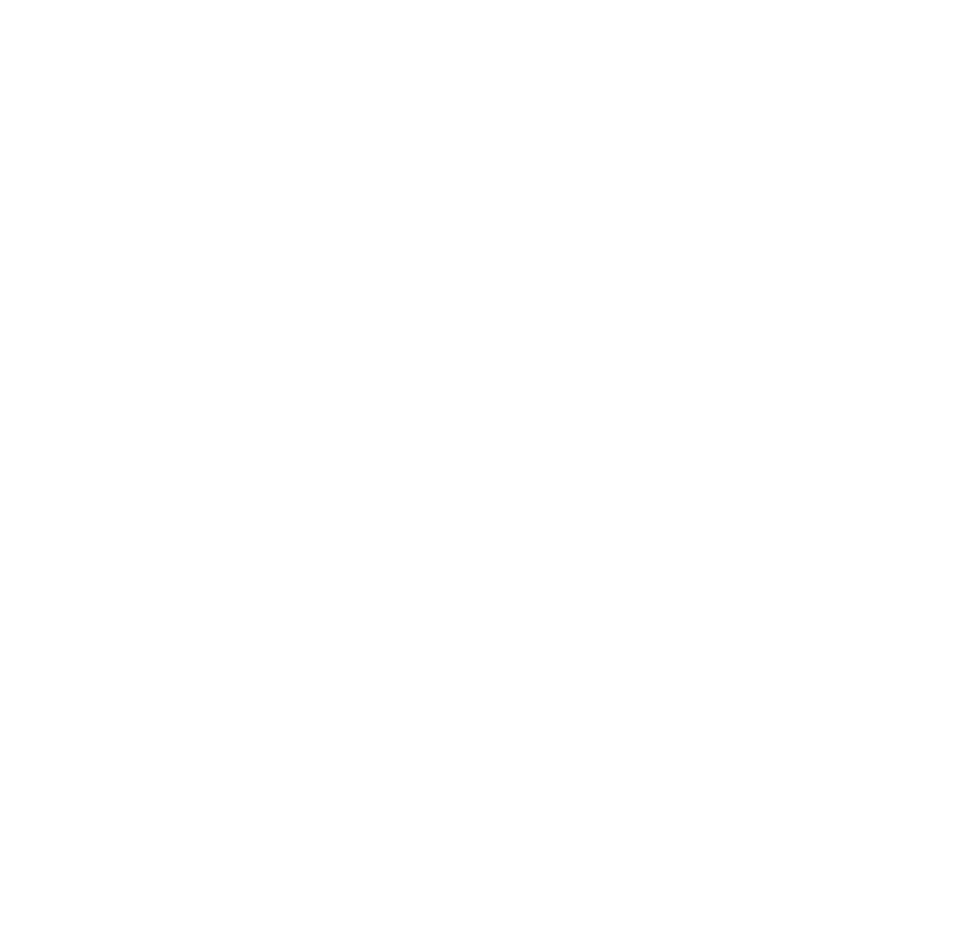
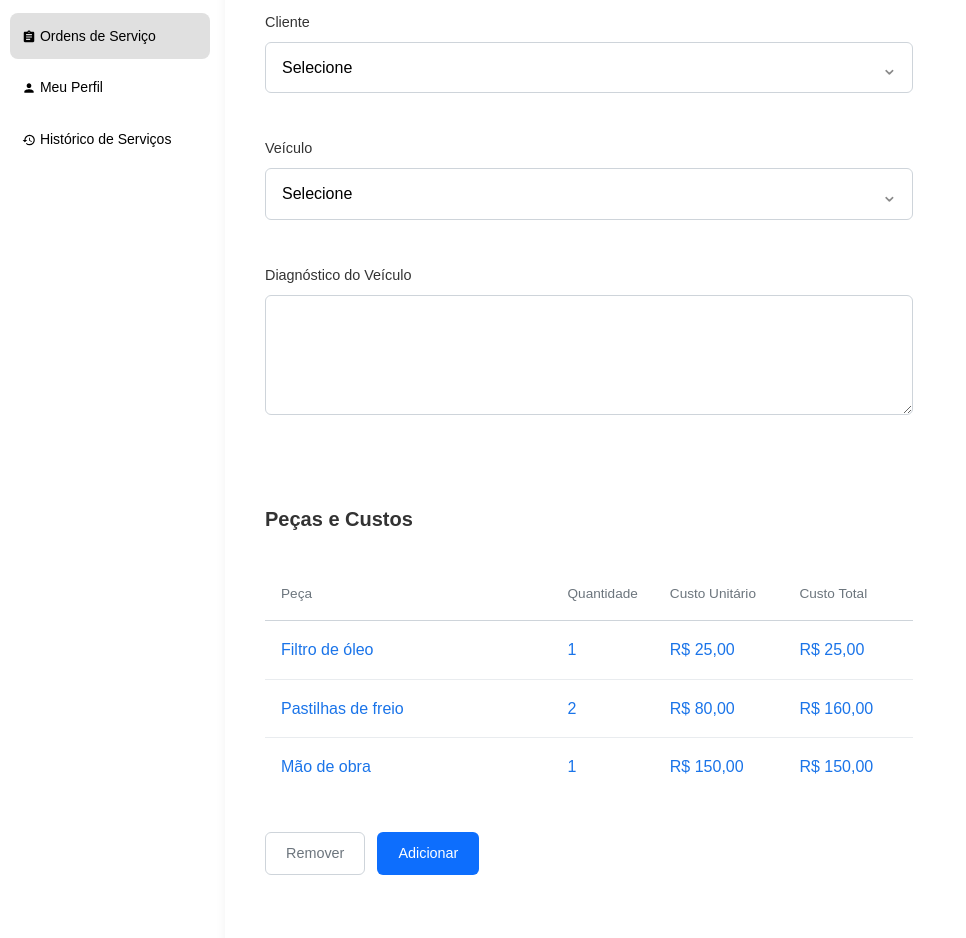
Before and after one commit to FernandaCVNunes/pjAutomaster, a React (Create React App) app: page /servico in a window 1280 px wide. Before the commit this address had no page. Shown: the part 100-1038 px from the top of the page, without its empty margins (0-966 px from the left). Before the commit the page ends 800 px from the top, so only its background shows below. Built offline with nearby package versions, Linux system fonts and the light colour scheme.

Commit message:
Tela 'Ordens de serviço'

```diff
--- a/src/AppRoutes.jsx
+++ b/src/AppRoutes.jsx
@@ -5,6 +5,8 @@
 import MeuPerfil from "./pages/MeuPerfil";
 import Historico from "./pages/Historico";
 import Agenda from "./pages/Agenda";
+import Servico from "./pages/Servico";
+
 
 export default function AppRoutes() {
     return(
@@ -18,6 +20,7 @@
                 <Route path="/perfil" element={<MeuPerfil/>}/>
                 <Route path="/history" element={<Historico/>}/>
                 <Route path="/agenda" element={<Agenda/>}/>
+                <Route path="/servico" element={<Servico />} />
                 {/*Rotas para as paginas do deshboard*/}
             </Route>
         </Routes>
--- a/src/components/dashboard/sidebar.jsx
+++ b/src/components/dashboard/sidebar.jsx
@@ -20,7 +20,7 @@
           </NavLink>
         </li>
         <li>
-          <NavLink to="/" className={({ isActive }) => isActive ? "active" : ""}>
+          <NavLink to="/servico" className={({ isActive }) => isActive ? "active" : ""}>
             <MdAssignment /> Ordens de Serviço
           </NavLink>
         </li>
--- /dev/null
+++ b/src/css/Servico.css
@@ -0,0 +1,162 @@
+/* --- Global Styles & Resets --- */
+:root {
+    --primary-blue: #0d6efd;
+    --light-gray: #f8f9fa;
+    --border-color: #ced4da;
+    --text-color: #212529;
+    --text-muted: #6c757d;
+    --white: #ffffff;
+}
+
+/* Apply a global font and background for the app */
+/* You might place this in a more global file like index.css */
+
+
+/* --- Main Container --- */
+.service-order-form {
+    background-color: var(--white);
+    padding: 2.5rem;
+    border-radius: 8px;
+    box-shadow: 0 4px 12px rgba(0, 0, 0, 0.05);
+    width: 100%;
+    max-width: 800px;
+}
+
+.service-order-form h1 {
+    font-size: 1.75rem;
+    margin-top: 0;
+    margin-bottom: 2rem;
+}
+
+.service-order-form h2 {
+    font-size: 1.25rem;
+    margin-top: 2.5rem;
+    margin-bottom: 1rem;
+    font-weight: 600;
+}
+
+/* --- Form Elements --- */
+.form-group {
+    margin-bottom: 1.5rem;
+}
+
+.service-order-form label {
+    display: block;
+    margin-bottom: 0.5rem;
+    font-weight: 500;
+    font-size: 0.9rem;
+}
+
+/* Custom Select Wrapper */
+.select-wrapper {
+    position: relative;
+}
+
+.select-wrapper::after {
+    content: '⌃';
+    font-size: 1.25rem;
+    position: absolute;
+    right: 15px;
+    top: 50%;
+    transform: translateY(-50%) rotate(180deg);
+    pointer-events: none;
+    color: #888;
+}
+
+.service-order-form select,
+.service-order-form textarea {
+    width: 100%;
+    padding: 0.75rem 1rem;
+    border: 1px solid var(--border-color);
+    border-radius: 6px;
+    background-color: var(--white);
+    font-size: 1rem;
+    box-sizing: border-box; /* Ensures padding doesn't affect width */
+    appearance: none; /* Removes default browser arrow */
+    -webkit-appearance: none;
+    -moz-appearance: none;
+}
+
+.service-order-form textarea {
+    min-height: 120px;
+    resize: vertical;
+}
+
+.service-order-form select:focus,
+.service-order-form textarea:focus {
+    outline: none;
+    border-color: var(--primary-blue);
+    box-shadow: 0 0 0 2px rgba(13, 110, 253, 0.25);
+}
+
+/* --- Parts & Costs Table --- */
+.costs-table {
+    width: 100%;
+    border-collapse: collapse;
+    margin-bottom: 1rem;
+}
+
+.costs-table th,
+.costs-table td {
+    text-align: left;
+    padding: 1rem;
+}
+
+.costs-table thead th {
+    font-weight: 500;
+    color: var(--text-muted);
+    font-size: 0.85rem;
+    border-bottom: 1px solid var(--border-color);
+}
+
+.costs-table tbody tr {
+   border-bottom: 1px solid #e9ecef;
+}
+
+.costs-table tbody tr:last-child {
+    border-bottom: none;
+}
+
+.costs-table .col-quantity { width: 15%; }
+.costs-table .col-unit-cost { width: 20%; }
+.costs-table .col-total-cost { width: 20%; }
+
+/* --- Buttons --- */
+.button-group {
+    display: flex;
+    gap: 0.75rem;
+}
+
+.btn {
+    padding: 0.6rem 1.25rem;
+    border: 1px solid transparent;
+    border-radius: 6px;
+    font-size: 0.9rem;
+    font-weight: 500;
+    cursor: pointer;
+    transition: all 0.2s ease-in-out;
+}
+
+.btn-primary {
+    background-color: var(--primary-blue);
+    color: var(--white);
+}
+.btn-primary:hover {
+    opacity: 0.9;
+}
+
+.btn-secondary {
+    background-color: var(--white);
+    color: var(--text-muted);
+    border-color: var(--border-color);
+}
+.btn-secondary:hover {
+    background-color: var(--light-gray);
+    border-color: #adb5bd;
+}
+
+/* --- Form Footer --- */
+.form-footer {
+    margin-top: 2.5rem;
+    text-align: right; /* Aligns button to the right */
+}
--- /dev/null
+++ b/src/pages/Servico.jsx
@@ -0,0 +1,99 @@
+import React from 'react';
+import '../css/Servico.css';
+
+const Servico = () => {
+  return (
+    <div className="service-order-form">
+            <h1>Criar e Editar Ordem de Serviço</h1>
+
+            <form>
+                {/* Client & Vehicle Section */}
+                <div className="form-group">
+                    <label htmlFor="client">Cliente</label>
+                    <div className="select-wrapper">
+                        <select id="client">
+                            <option selected disabled>Selecione</option>
+                            <option value="1">Cliente A</option>
+                            <option value="2">Cliente B</option>
+                        </select>
+                    </div>
+                </div>
+
+                <div className="form-group">
+                    <label htmlFor="vehicle">Veículo</label>
+                    <div className="select-wrapper">
+                        <select id="vehicle">
+                            <option selected disabled>Selecione</option>
+                            <option value="1">Veículo X</option>
+                            <option value="2">Veículo Y</option>
+                        </select>
+                    </div>
+                </div>
+
+                <div className="form-group">
+                    <label htmlFor="diagnosis">Diagnóstico do Veículo</label>
+                    <textarea id="diagnosis"></textarea>
+                </div>
+
+                {/* Parts & Costs Section */}
+                <h2>Peças e Custos</h2>
+
+                <table className="costs-table">
+                    <thead>
+                        <tr>
+                            <th>Peça</th>
+                            <th className="col-quantity">Quantidade</th>
+                            <th className="col-unit-cost">Custo Unitário</th>
+                            <th className="col-total-cost">Custo Total</th>
+                        </tr>
+                    </thead>
+                    <tbody>
+                        <tr>
+                            <td>Filtro de óleo</td>
+                            <td>1</td>
+                            <td>R$ 25,00</td>
+                            <td>R$ 25,00</td>
+                        </tr>
+                        <tr>
+                            <td>Pastilhas de freio</td>
+                            <td>2</td>
+                            <td>R$ 80,00</td>
+                            <td>R$ 160,00</td>
+                        </tr>
+                        <tr>
+                            <td>Mão de obra</td>
+                            <td>1</td>
+                            <td>R$ 150,00</td>
+                            <td>R$ 150,00</td>
+                        </tr>
+                    </tbody>
+                </table>
+
+                <div className="button-group">
+                    <button type="button" className="btn btn-secondary">Remover</button>
+                    <button type="button" className="btn btn-primary">Adicionar</button>
+                </div>
+
+                {/* Status Section */}
+                <div className="form-group" style={{ marginTop: '2.5rem' }}>
+                    <label htmlFor="status">Status da OS</label>
+                     <div className="select-wrapper">
+                        <select id="status">
+                            <option selected disabled>Selecione o status</option>
+                            <option value="1">Aguardando Aprovação</option>
+                            <option value="2">Em Andamento</option>
+                            <option value="3">Concluído</option>
+                        </select>
+                    </div>
+                </div>
+
+                {/* Footer / Submit Button */}
+                <div className="form-footer">
+                    <button type="submit" className="btn btn-primary">Salvar</button>
+                </div>
+            </form>
+        </div>
+  );
+};
+
+export default Servico;
```
